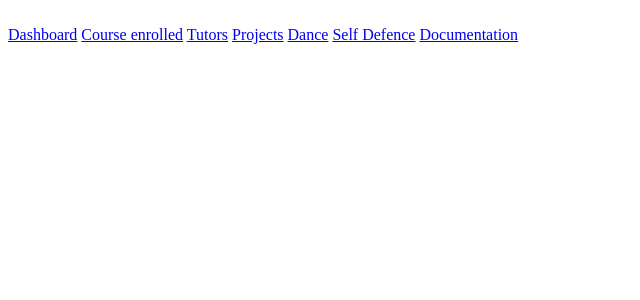
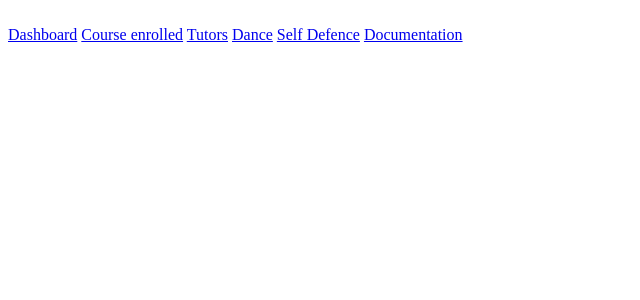
Before and after one commit to sachinthakur9614/ByteFightHackathon, a PHP site: page /sidebar.php in a window 1280 px wide. Shown: the top 300 px of the page, without its empty margins (0-640 px from the left). Run offline with PHP 8.4, Linux system fonts and the light colour scheme.

Commit message:
Add files via upload

```diff
--- a/sidebar.php
+++ b/sidebar.php
@@ -10,15 +10,14 @@
 
 
 
-<div  class="float-left">
-	<div class=" main_container padding col-lg-2 col-md-3 col-sm-3 col-xs-12" style="padding:0px;">
+	<div class=" main_container padding col-lg-2 col-md-3 col-sm-3 col-xs-6" style="padding:0px;">
 	<a href="index.php" class="btn btn-dark btn-lg" style="width: 100%;border-radius: 0;"><i class="fa fa-dashbaord"></i>Dashboard</a>
 
 	<a href="course.php" class="btn btn-dark btn-lg" style="width: 100%;border-radius: 0;">Course enrolled</a>
 
 	<a href="tutors.php" class="btn btn-dark btn-lg" style="width: 100%;border-radius: 0;">Tutors</a>
 
-	<a href="projects.php" class="btn btn-dark btn-lg" style="width: 100%;border-radius: 0;">Projects</a>
+
 
 	<a href="Dance.php" class="btn btn-dark btn-lg" style="width: 100%;border-radius: 0;">Dance</a>
 
@@ -27,6 +26,3 @@
 	<a href="docs.php" class="btn btn-dark btn-lg" style="width: 100%;border-radius: 0;">Documentation</a>
 
 </div>
-
-
-</div>
```
